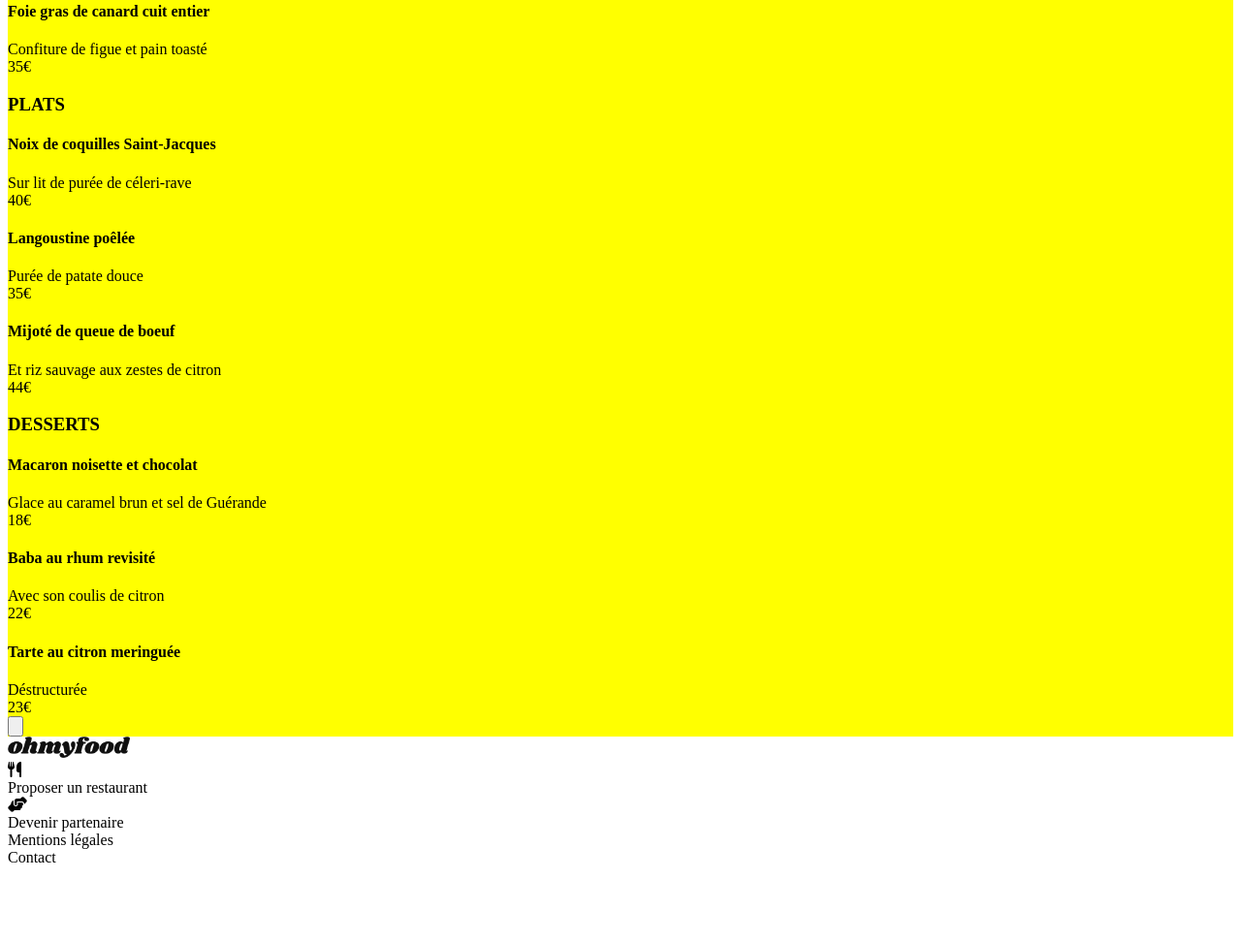
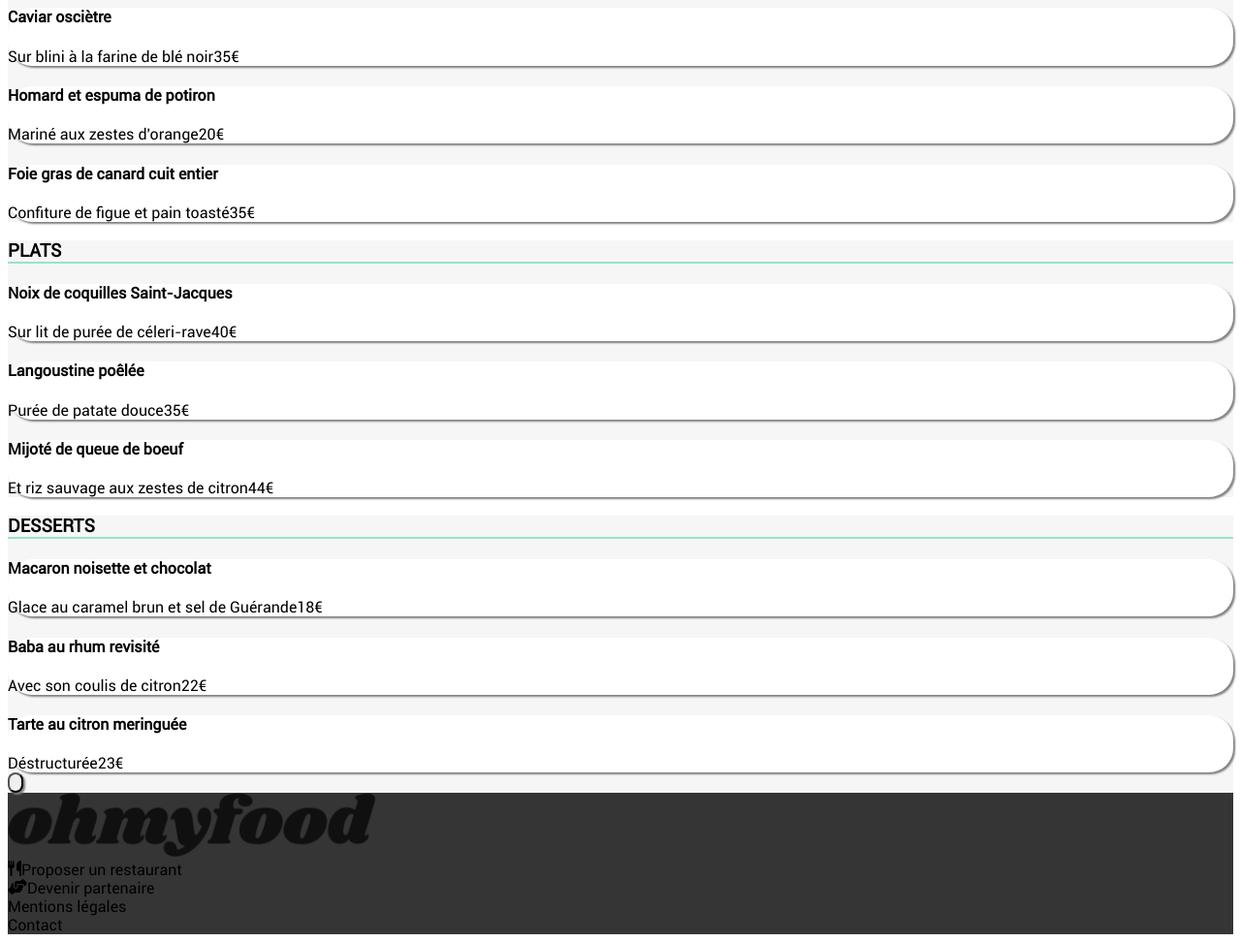
Before and after one commit to MatthieuOrduna/Orduna_3_31012022, a website: page menu1.html in a window 1280 px wide. Shown: the part 566-1538 px from the top of the page at 97% size. Before the commit the page ends 1468 px from the top, so only its background shows below. Drawn offline with Linux system fonts and the light colour scheme; files whose address does not match are found by name.

Commit message:
Reinitialisation

```diff
--- a/menu1.html
+++ b/menu1.html
@@ -11,44 +11,44 @@
 </head>
 <body>
     <header>
-        <div>
+        <div class="arrow">
             <i class="fas fa-arrow-left"></i>
             <img src="images/logo/ohmyfood.png" alt="Logo du site">
         </div>
         <img src="images/restaurants/jay-wennington-N_Y88TWmGwA-unsplash.jpg" alt="Restaurant jay-wennington">
     </header>
     <main>
-        <div>
+        <div class="heart">
             <h2>La note enchantée</h2>
             <i class="far fa-heart"></i>
         </div>
         <section>
         <div>
             <h3>ENTREES</h3>
-            <div>
+            <div class="item">
                 <h4>Ravioles de foie gras</h4>
-                <div>
+                <div class="price">
                     <div>Accompagnés de leur crème à la truffe</div>
                     <div>25€</div>
                 </div>
             </div>
-            <div>
+            <div class="item">
                 <h4>Caviar osciètre</h4>
-                <div>
+                <div class="price">
                     <div>Sur blini à la farine de blé noir</div>
                     <div>35€</div>
                 </div>
             </div>
-            <div>
+            <div class="item">
                 <h4>Homard et espuma de potiron</h4>
-                <div>
+                <div class="price">
                     <div>Mariné aux zestes d'orange</div>
                     <div>20€</div>
                 </div>
             </div>
-            <div>
+            <div class="item">
                 <h4>Foie gras de canard cuit entier</h4>
-                <div>
+                <div class="price">
                     <div>Confiture de figue et pain toasté</div>
                     <div>35€</div>
                 </div>
@@ -58,23 +58,23 @@
         <section>
         <div>
             <h3>PLATS</h3>
-            <div>
+            <div class="item">
                 <h4>Noix de coquilles Saint-Jacques</h4>
-                <div>
+                <div class="price">
                     <div>Sur lit de purée de céleri-rave</div>
                     <div>40€</div>
                 </div>
             </div>
-            <div>
+            <div class="item">
                 <h4>Langoustine poêlée</h4>
-                <div>
+                <div class="price">
                     <div>Purée de patate douce</div>
                     <div>35€</div>
                 </div>
             </div>
-            <div>
+            <div class="item">
                 <h4>Mijoté de queue de boeuf</h4>
-                <div>
+                <div class="price">
                     <div>Et riz sauvage aux zestes de citron</div>
                     <div>44€</div>
                 </div>
@@ -84,41 +84,41 @@
         <section>
         <div>
             <h3>DESSERTS</h3>
-            <div>
+            <div class="item">
                 <h4>Macaron noisette et chocolat</h4>
-                <div>
+                <div class="price">
                     <div>Glace au caramel brun et sel de Guérande</div>
                     <div>18€</div>
                 </div>
             </div>
-            <div>
+            <div class="item">
                 <h4>Baba au rhum revisité</h4>
-                <div>
+                <div class="price">
                     <div>Avec son coulis de citron</div>
                     <div>22€</div>
                 </div>
             </div>
-            <div>
+            <div class="item">
                 <h4>Tarte au citron meringuée</h4>
-                <div>
+                <div class="price">
                     <div>Déstructurée</div>
                     <div>23€</div>
                 </div>
             </div>
         </div>
+        <input class="shadow" type="button" value="">
         </section>
-        <input type="button" value="">
     </main>
     <footer>
         <img src="images/logo/ohmyfood.png"
              srcset="images/logo/ohmyfood@2x.svg 2x,
                      images/logo/ohmyfood.png 1x"
              alt="Logo du site">
-        <div>
+        <div class="footer-icon">
             <i class="fas fa-utensils"></i>
             <div>Proposer un restaurant</div>
         </div>
-        <div>
+        <div class="footer-icon">
             <i class="fas fa-hands-helping"></i>
             <div>Devenir partenaire</div>
         </div>
--- a/sass.scss
+++ b/sass.scss
@@ -1,6 +1,50 @@
+@font-face { font-family: Roboto; src: url(Roboto-Regular.ttf),}
+@font-face { font-family: RobotoBold; src: url(Roboto-Bold.ttf),}
+@font-face { font-family: RobotoBlack; src: url(Roboto-Black.ttf),}
+
+body{
+    font-family: 'Roboto';
+}
 img{
-    width: 10%;
+    width: 30%;
+    height: 30%;
 }
-main{
-    background-color: yellow;
+footer{
+    background-color: #353535;
 }
+section, .header-grey, .heart{
+    background-color: #f6f6f6;
+}
+.header-border{
+    border-top : grey 2px solid;
+    background-color: #eaeaea;
+    display: flex;
+}
+.number{
+    background-color: #9356dc;
+    border-radius: 25px;
+}
+.box{
+    background-color: #f6f6f6;
+    display: flex;
+    box-shadow: grey 2px 2px 2px;
+    border-radius: 25px;
+}
+.menu, .screen, .footer-icon, .heart, .arrow, .price{
+    display: flex;
+}
+.new{
+    background-color: #99e2d0;
+}
+h3{
+    border-bottom: #99e2d0 solid 2px;
+}
+.item{
+    background-color: white;
+    border-radius: 25px;
+    box-shadow: grey 2px 2px 2px;
+}
+.shadow{
+    box-shadow: grey 2px 2px 2px;
+    border-radius: 25px;
+}
```
Also changed, not shown: index.html (+30 -26 lines), menu2.html (+23 -23 lines), menu3.html (+23 -23 lines), menu4.html (+23 -23 lines), css/style.css, 1 other file.
